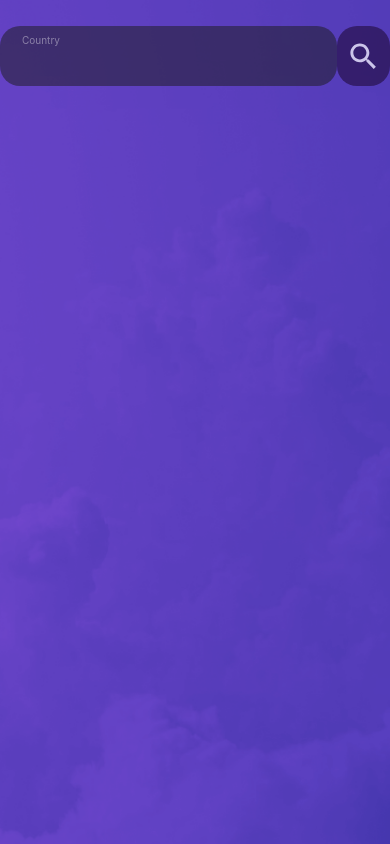
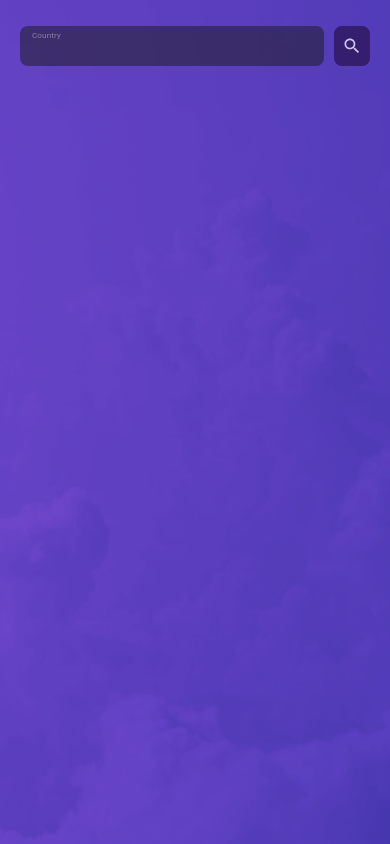
Before and after one commit to kezlee/weather-app, a React (Create React App) app: page / in a window 390 px wide. Built offline with nearby package versions, Linux system fonts and the light colour scheme.

Commit message:
styling search component for mobile

```diff
--- a/src/components/Search.tsx
+++ b/src/components/Search.tsx
@@ -1,6 +1,6 @@
 import React from 'react';
 import { SpaceBetween } from '../styles/Styles';
-import styled from 'styled-components';
+import styled, { DefaultTheme, css } from 'styled-components';
 import SearchIcon from '@mui/icons-material/Search';
 import Loader from './Loader';
 
@@ -8,49 +8,86 @@ const SearchContainer = styled.section`
   margin-bottom: 24px;
 `
 
-const SearchInputWrapper = styled.div`
+const SearchInputWrapper = styled.div(
+  ({theme}: DefaultTheme) => css`
+    height: 40px;
+    width: 100%;
+    position: relative;
+
+    ${theme.breakpoints.up('sm')} {
       max-width: 620px;
-  width: 100%;
       height: 60px;
-  position: relative;
+    }
   `
+)
 
-const SearchLabel = styled.label`
+const SearchLabel = styled.label(
+  ({theme}: DefaultTheme) => css`
     color: #FFFFFF66;
     position: absolute;
+    top: 4px;
+    left: 12px;
+    font-size: 8px;
+
+    ${theme.breakpoints.up('sm')} {
+      left: 22px;
       top: 8px;
-  left: 22px;
       font-size: 10px;
+    }
   `
+)
 
-const SearchInput = styled.input`
-  width: 100%;
+const SearchInput = styled.input(
+  ({theme}: DefaultTheme) => css`
+    padding: 18px 12px 8px;
     color: #ffffff;
-  padding: 26px 22px 16px;
     background: #1A1A1A80;
     border: 0;
     outline: 0;
+    border-radius: 8px;
+    font-size: 12px;
+    width: 100%;
+
+    ${theme.breakpoints.up('sm')} {
+      padding: 26px 22px 16px;
+      font-size: 16px;
       border-radius: 20px;
-  font-size: 16px;
+    }
   `
+)
 
-const SearchButton = styled.button`
+const SearchButton = styled.button(
+  ({theme}: DefaultTheme) => css`
     background: #28124D;
     color: #ffffff;
-  width: 60px;
-  height: 60px;
-  border-radius: 20px;
+    width: 40px;
+    height: 40px;
+    border-radius: 8px;
     border: 0;
     display: flex;
     align-items: center;
     justify-content: center;
     cursor: pointer;
+    margin-left: 10px;
+
+    ${theme.breakpoints.down('sm')} {
+      svg {
+        font-size: 20px;
+      }
+    }
+
+    ${theme.breakpoints.up('sm')} {
+      width: 60px;
+      height: 60px;
+      border-radius: 20px;
+    }
 
     &:disabled {
       opacity: 0.7;
       pointer-events: none;
     }
   `
+)
 
 interface SearchProps {
   country: string
--- a/src/index.tsx
+++ b/src/index.tsx
@@ -3,13 +3,16 @@ import ReactDOM from 'react-dom/client';
 import './index.css';
 import App from './App';
 import reportWebVitals from './reportWebVitals';
+import Providers from './providers';
 
 const root = ReactDOM.createRoot(
   document.getElementById('root') as HTMLElement
 );
 root.render(
   <React.StrictMode>
-    <App />
+    <Providers>
+      <App />
+    </Providers>
   </React.StrictMode>
 );
 
--- /dev/null
+++ b/src/providers.tsx
@@ -0,0 +1,22 @@
+import CssBaseline from '@mui/material/CssBaseline';
+import {
+  ThemeProvider as MuiThemeProvider,
+  createTheme,
+} from '@mui/material/styles';
+import { ThemeProvider as StyledThemeProvider } from 'styled-components';
+import React from 'react';
+
+const theme = createTheme();
+
+const Providers = ({ children }: { children?: React.ReactNode }) => {
+  return (
+    <MuiThemeProvider theme={theme}>
+      <StyledThemeProvider theme={theme}>
+        <CssBaseline />
+        {children}
+      </StyledThemeProvider>
+    </MuiThemeProvider>
+  );
+};
+
+export default Providers;
--- a/src/styles/Styles.ts
+++ b/src/styles/Styles.ts
@@ -1,13 +1,20 @@
-import styled from 'styled-components'
+import styled, { css, DefaultTheme } from 'styled-components'
+import { useTheme } from '@mui/system';
 
 /**
  * Global base styles
  */
-export const MainContainer = styled.main`
-  max-width: 700px;
-  width: 100%;
-  margin: 0 auto;
-`
+export const MainContainer = styled.main(
+  ({theme}: DefaultTheme) => css`
+    margin: 0 20px;
+
+    ${theme.breakpoints.up('sm')} {
+      max-width: 700px;
+      width: 100%;
+      margin: 0 auto;
+    }
+  `
+)
 
 export const FlexBox = styled.div`
   display: flex;
```
Lines whose indentation alone changed are shown as unchanged.
